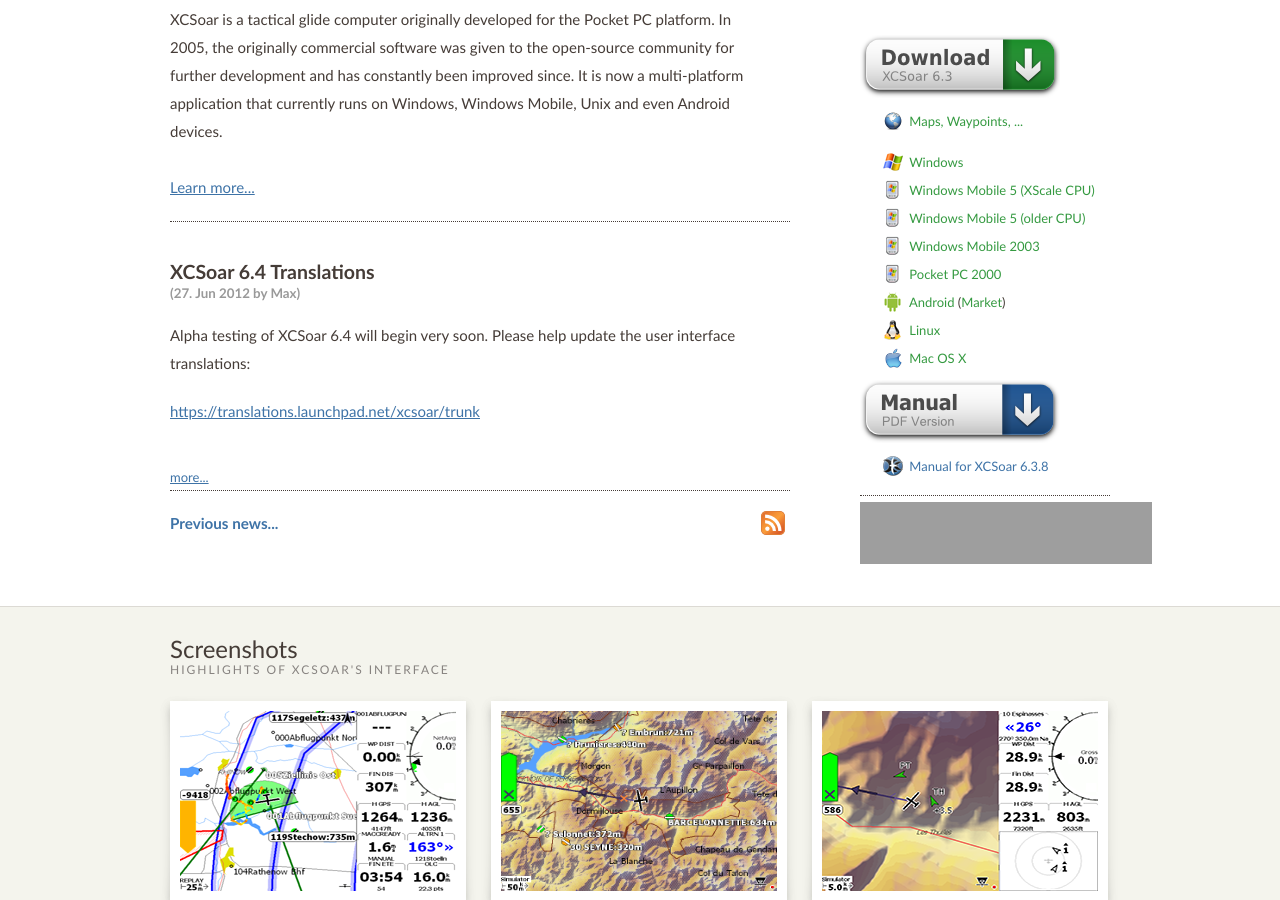
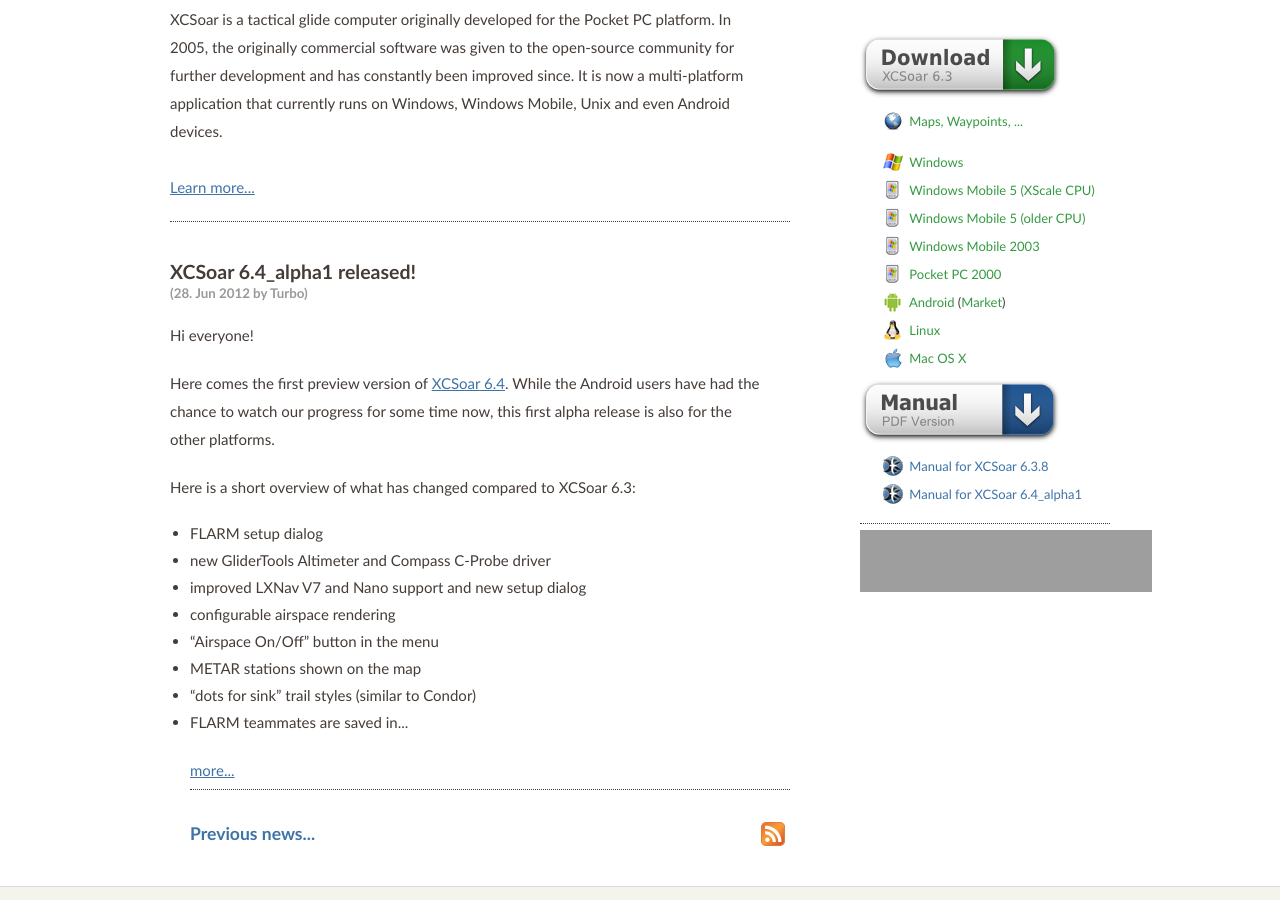
Before and after one commit to XCSoar/website, a Jekyll site: the page built from index.html, in a window 1280 px wide and 900 px high, scrolled down 204 px. Built offline with Jekyll 4.4.1, drawn with Linux system fonts in a browser that asks for light colours; grey boxes are pictures that could not be loaded.

Commit message:
release 6.4_alpha1

```diff
--- a/_config.yml
+++ b/_config.yml
@@ -1,7 +1,7 @@
 permalink: /discover/:year/:month/:day/:title.html
 
 xcsoar_stable_version: 6.3.8
-xcsoar_testing_version: 6.3.8
+xcsoar_testing_version: 6.4_alpha1
 xcsoar_old_version: 6.2.6
 
 xcsoar_next_milestone: 'XCSoar 6.4'
--- /dev/null
+++ b/_posts/2012-06-28-XCSoar_6.4_alpha1_released.md
@@ -0,0 +1,53 @@
+---
+layout: post
+color: blue
+title: XCSoar 6.4_alpha1 released!
+author: Turbo
+---
+Hi everyone!
+
+Here comes the first preview version of [XCSoar 6.4](/download/latest.html).
+While the Android users have had the chance to watch our progress for some time
+now, this first alpha release is also for the other platforms.
+
+Here is a short overview of what has changed compared to XCSoar 6.3:
+
+* FLARM setup dialog
+* new GliderTools Altimeter and Compass C-Probe driver
+* improved LXNav V7 and Nano support and new setup dialog
+* configurable airspace rendering
+* "Airspace On/Off" button in the menu
+* METAR stations shown on the map
+* "dots for sink" trail styles (similar to Condor)
+* FLARM teammates are saved in the profile
+* configurable map item list
+* show screen gestures while drawing them
+* first iteration of a file download manager
+* automatic altitude and wind arrow infoboxes
+
+and most important for our Android users that have devices with built-in
+barometric sensors:
+
+* audio vario output (only Android 2.3 and above)
+
+But these are just the most prominent and visible changes, there were quite a
+few changes under the hood again to increase the stability of the application
+and to allow us to extend XCSoar even further. Please test this version and
+report any bugs that you might find, but keep in mind that this is an alpha
+version and we can't guarantee that it is as stable as XCSoar 6.3 yet. I hope
+you like what we did and if you disagree, feel free to contribute to the project
+in any way that you can. That not only includes developing but also promotion,
+testing, translating and other things.
+
+Change log:
+
+ <{{ site.download_server_url }}6.4_alpha1/NEWS.txt>
+
+Download:
+
+ [http://www.xcsoar.org/download/latest.html](/download/latest.html)
+ <{{ site.download_server_url }}6.4_alpha1/>
+ <https://market.android.com/details?id=org.xcsoar.testing>
+
+The next maintenance release will be 6.3.9, to be released on demand.
+The next major release will be 6.4, going beta soon.
```
